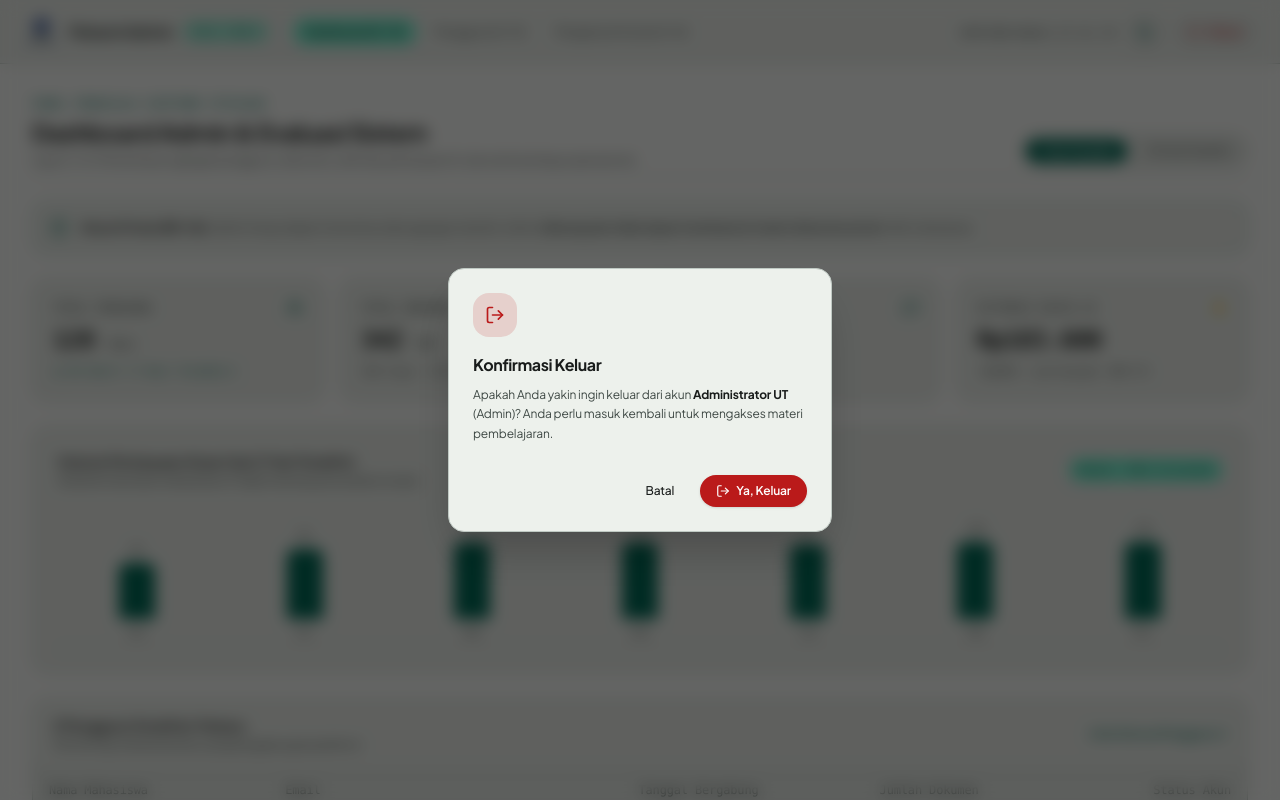
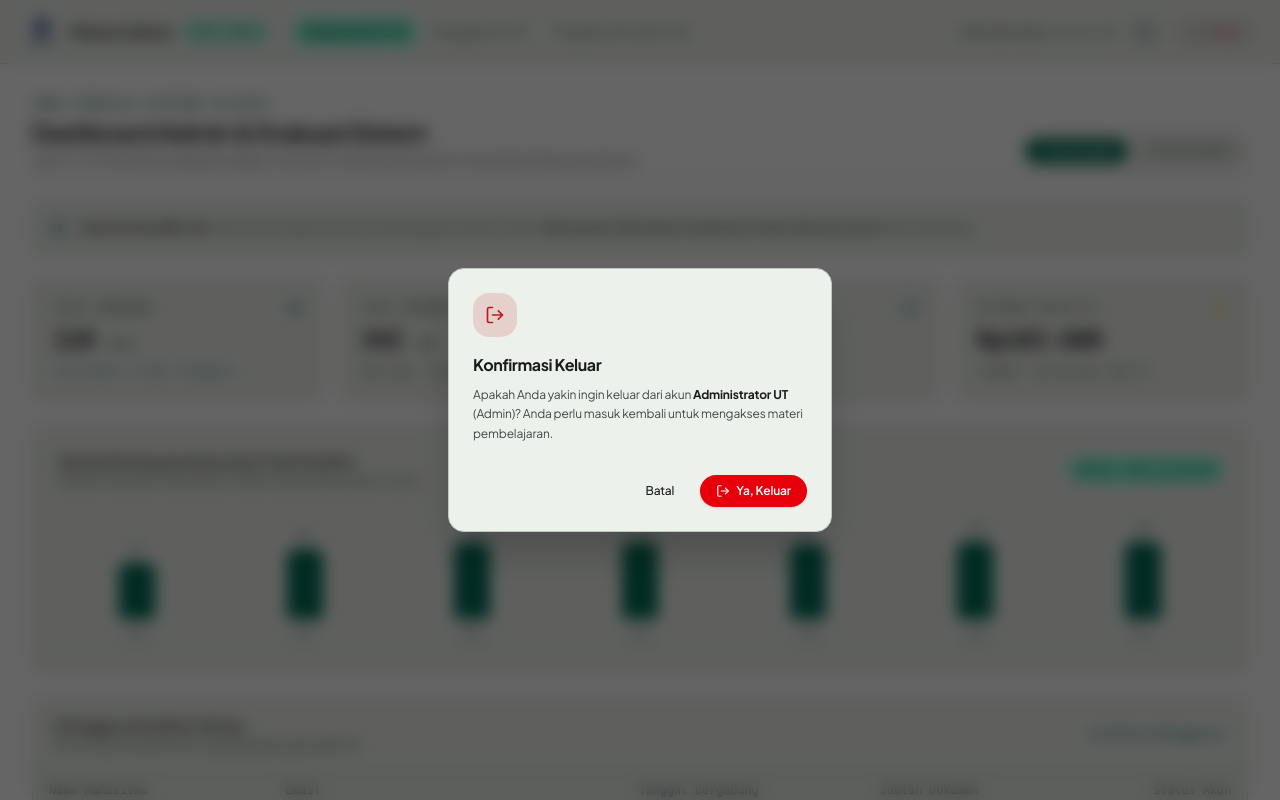
Before and after one commit to ZenLloyd/pahami-ut, a Next.js app: page /admin in a window 1280 px wide. Both pictures are taken after a click on the button "Keluar". Shown: the top 800 px of the page. Built offline with nearby package versions, Linux system fonts and the light colour scheme.

Commit message:
fix(ui): perjelas kontras tombol konfirmasi keluar di dark mode

```diff
--- a/src/components/LogoutModal.tsx
+++ b/src/components/LogoutModal.tsx
@@ -76,7 +76,7 @@ export function LogoutModal({
           <button
             type="button"
             onClick={handleConfirmLogout}
-            className="px-4 py-2 rounded-full bg-error hover:opacity-90 text-white font-semibold text-xs shadow-sm transition flex items-center gap-1.5 cursor-pointer"
+            className="px-4 py-2 rounded-full bg-red-600 hover:bg-red-700 active:bg-red-800 text-white font-semibold text-xs shadow-sm transition flex items-center gap-1.5 cursor-pointer"
           >
             <LogOut className="w-3.5 h-3.5" />
             <span>Ya, Keluar</span>
```
